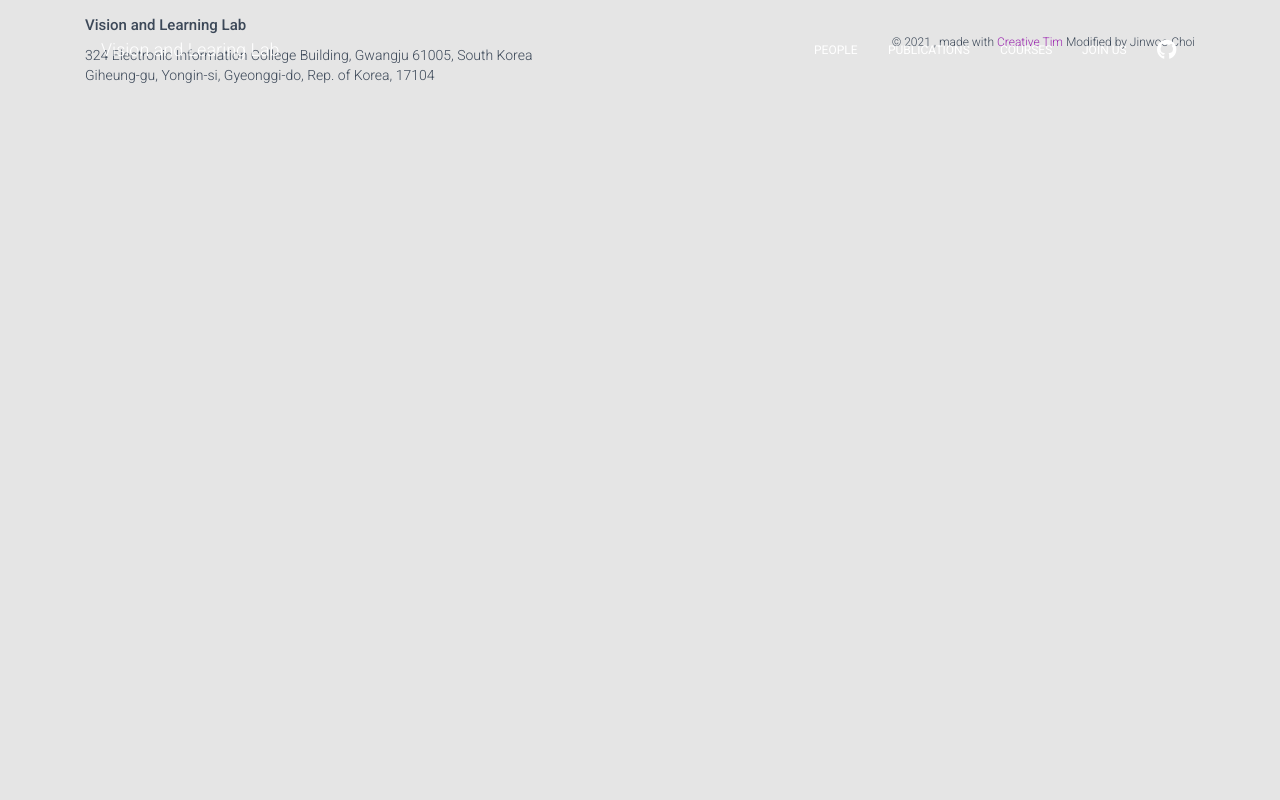
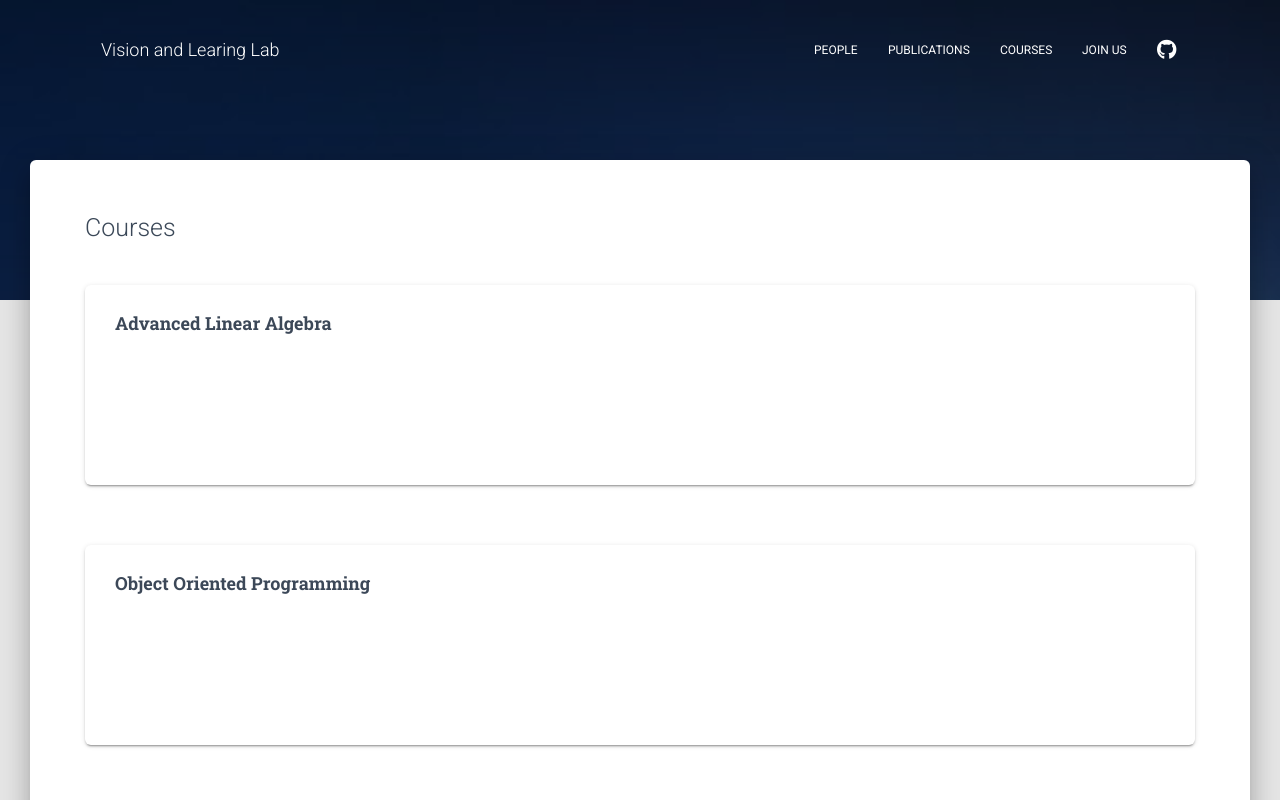
Before and after one commit to jinwoochoipage/jinwoochoi, a Next.js app: page /courses in a window 1280 px wide. Shown: the top 800 px of the page. Built offline with nearby package versions, Linux system fonts and the light colour scheme.

Commit message:
feat: courses page

```diff
--- /dev/null
+++ b/components/common/MainContainer.js
@@ -0,0 +1,14 @@
+import { makeStyles } from "@material-ui/core";
+import styles from "styles/jss/nextjs-material-kit/pages/peoplePage.js";
+import classNames from "classnames";
+
+export default function MainContainer({ children }) {
+  const useStyles = makeStyles(styles);
+  const classes = useStyles();
+
+  return (
+    <div className={classNames(classes.main, classes.mainRaised)}>
+      <div className={classes.container}>{children}</div>
+    </div>
+  );
+}
--- /dev/null
+++ b/components/course/CourseCard/CourseCard.js
@@ -0,0 +1,60 @@
+import Card from "components/Card/Card.js";
+import CardBody from "components/Card/CardBody.js";
+import { makeStyles } from "@material-ui/core/styles";
+import { cardTitle } from "styles/jss/nextjs-material-kit.js";
+import styled from "@emotion/styled";
+
+const styles = {
+  cardTitle,
+};
+
+export default function CourseCard({ course }) {
+  const useStyles = makeStyles(styles);
+  const classes = useStyles();
+
+  return (
+    <StyledCard>
+      <CardBody>
+        <h4 className={classes.cardTitle}>{course.title}</h4>
+        <CourseNumberContainer>
+          {course.numbers?.map((number, index) => (
+            <CourseNumber key={index}>{number}</CourseNumber>
+          ))}
+        </CourseNumberContainer>
+        <p>{course.description}</p>
+        <CourseSemesterContainer>
+          {course.semesters?.map((semester, index) => (
+            <CourseSemester key={index}>{semester}</CourseSemester>
+          ))}
+        </CourseSemesterContainer>
+      </CardBody>
+    </StyledCard>
+  );
+}
+
+const StyledCard = styled(Card)`
+  height: 200px;
+`;
+
+const CourseNumberContainer = styled.div`
+  display: flex;
+  align-items: center;
+  & > :not(:first-child) {
+    margin-left: 8px;
+  }
+`;
+
+const CourseNumber = styled.h6`
+  color: #6c757d;
+`;
+
+const CourseSemesterContainer = styled.div`
+  & > :not(:first-child) {
+    margin-left: 24px;
+  }
+`;
+
+const CourseSemester = styled.span`
+  font-weight: 700;
+  color: #4169e1;
+`;
--- a/pages/courses/index.js
+++ b/pages/courses/index.js
@@ -1,3 +1,58 @@
+import MainContainer from "../../components/common/MainContainer";
+import styled from "@emotion/styled";
+import Parallax from "components/Parallax/Parallax.js";
+import CourseCard from "../../components/course/CourseCard/CourseCard";
+
+/**
+ * @courses
+ * {
+ *  title: '' // string
+ *  numbers: ['',''] // stringarray
+ *  description: '' // string
+ *  semesters: ['', ''] // string array
+ * }
+ */
+const courses = [
+  // {
+  //   title: "Advanced Linear Algebra",
+  //   numbers: ["EE1131", "AA1234"],
+  //   description: "안녕하세요 안녕하세요 안녕하세요",
+  //   semesters: ["2021 Fall", "2022 Spring"],
+  // },
+  {
+    title: "Advanced Linear Algebra",
+  },
+  {
+    title: "Object Oriented Programming",
+  },
+];
+
 export default function CoursesPage() {
-  return <></>;
+  return (
+    <>
+      <StyledParallax filter responsive image="/img/main-bg.jpeg" />
+      <MainContainer>
+        <PageTitle>Courses</PageTitle>
+        <CardContainer>
+          {courses.map((course, index) => (
+            <CourseCard key={index} course={course} />
+          ))}
+        </CardContainer>
+      </MainContainer>
+    </>
+  );
 }
+
+const PageTitle = styled.h1`
+  font-size: 1.5625rem;
+  line-height: 1.4em;
+  color: #3b4858;
+`;
+
+const StyledParallax = styled(Parallax)`
+  height: 300px !important;
+`;
+
+const CardContainer = styled.div`
+  display: grid;
+`;
--- a/styles/jss/nextjs-material-kit/pages/landingPage.js
+++ b/styles/jss/nextjs-material-kit/pages/landingPage.js
@@ -26,7 +26,8 @@ const landingPageStyle = {
     zIndex: "3",
   },
   mainRaised: {
-    margin: "-120px 30px 30px",
+    minHeight: "900px",
+    margin: "-90px 30px 30px",
     borderRadius: "6px",
     boxShadow:
       "0 16px 24px 2px rgba(0, 0, 0, 0.14), 0 6px 30px 5px rgba(0, 0, 0, 0.12), 0 8px 10px -5px rgba(0, 0, 0, 0.2)",
--- a/styles/jss/nextjs-material-kit/pages/peoplePage.js
+++ b/styles/jss/nextjs-material-kit/pages/peoplePage.js
@@ -26,6 +26,7 @@ const peoplePageStyle = {
     zIndex: "3",
   },
   mainRaised: {
+    minHeight: "900px",
     margin: "-140px 30px 30px",
     paddingTop: "30px",
     paddingBottom: "30px",
```
Also changed, not shown: pages/joinus/index.js (+23 -1 lines), pages/people/index.js (+3 -10 lines).
